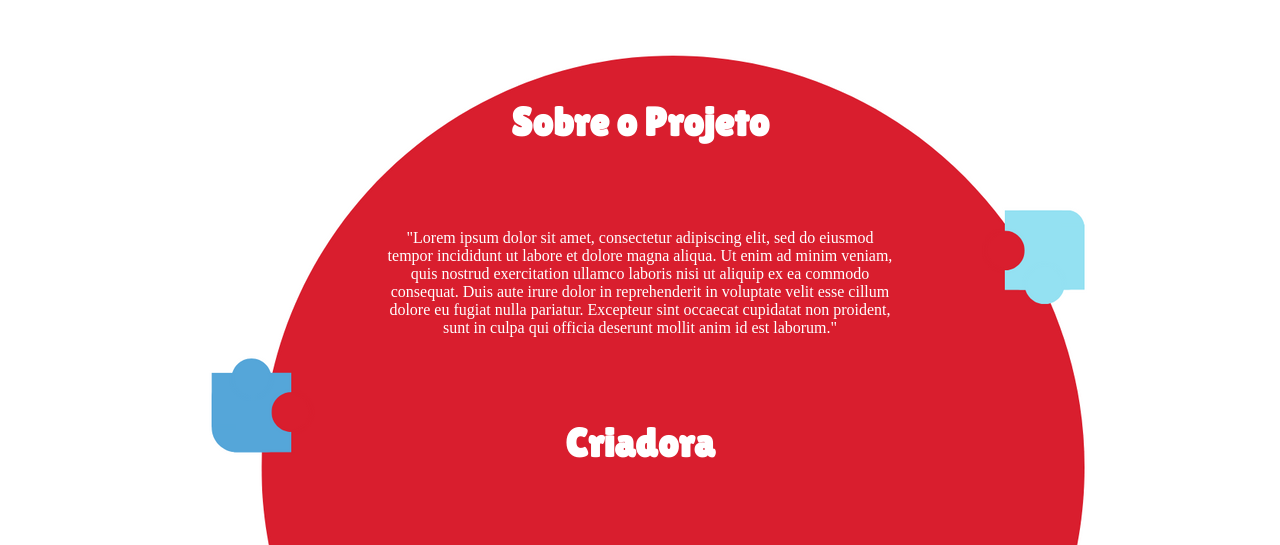
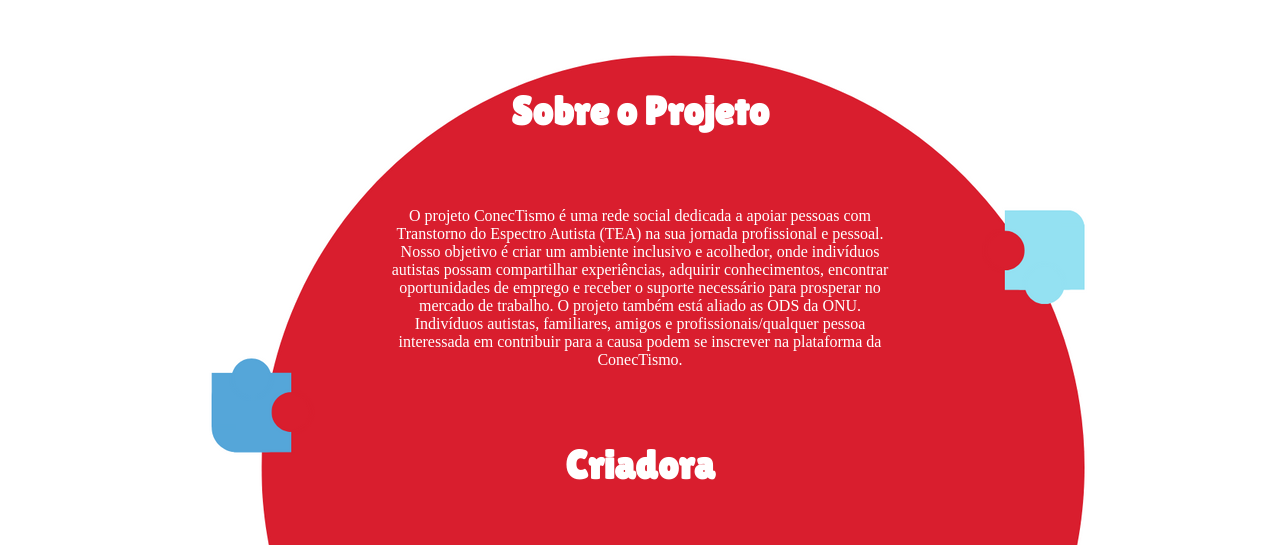
Before and after one commit to RebecaFernn/ConecTismo, a website: page web-data-viz/public/sobre.html in a window 1280 px wide. Shown: the part 255-800 px from the top of the page. Drawn offline with Linux system fonts and the light colour scheme; a web font is replaced by a local one.

Commit message:
texto sobre o projeto

```diff
--- a/web-data-viz/public/sobre.html
+++ b/web-data-viz/public/sobre.html
@@ -38,13 +38,15 @@
         <div class="sobre">
             <h1>Sobre o Projeto</h1>
             <div class="texto">
-            "Lorem ipsum dolor sit amet, consectetur adipiscing elit,
-            sed do eiusmod tempor incididunt ut labore et dolore magna aliqua.
-            Ut enim ad minim veniam, quis nostrud exercitation ullamco laboris
-            nisi ut aliquip ex ea commodo consequat. Duis aute irure dolor in
-            reprehenderit in voluptate velit esse cillum dolore eu fugiat nulla
-            pariatur. Excepteur sint occaecat cupidatat non proident, sunt in culpa
-            qui officia deserunt mollit anim id est laborum."
+                O projeto ConecTismo é uma rede social dedicada a apoiar pessoas com
+                Transtorno do Espectro Autista (TEA) na sua jornada profissional e pessoal. Nosso objetivo
+                é criar um ambiente inclusivo e acolhedor, onde indivíduos autistas possam compartilhar
+                experiências, adquirir conhecimentos, encontrar oportunidades de emprego e receber o
+                suporte necessário para prosperar no mercado de trabalho.
+                O projeto também está aliado as ODS da ONU.
+                <br>
+                Indivíduos autistas, familiares, amigos e profissionais/qualquer pessoa interessada em contribuir
+                 para a causa podem se inscrever na plataforma da ConecTismo.
             </div>
             <h1>Criadora</h1>
             <div class="Cria">
```
Also changed, not shown: web-data-viz/public/index.html (+1 -2 lines).
